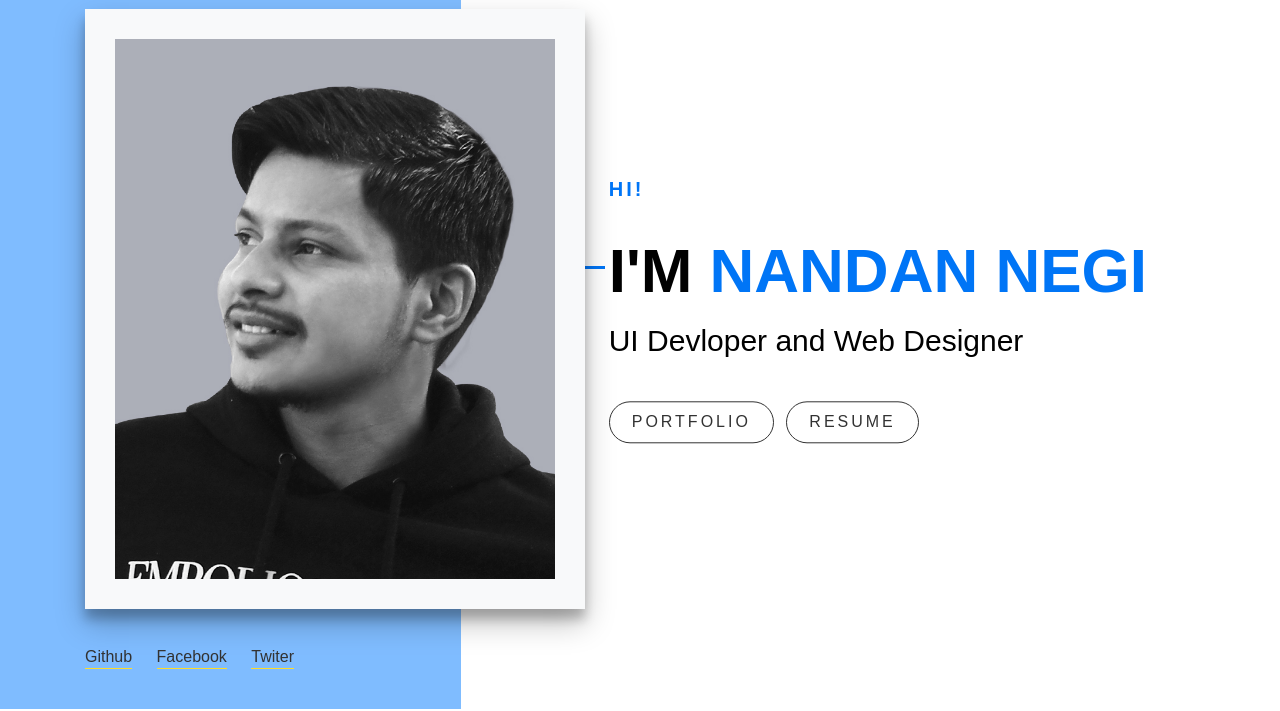
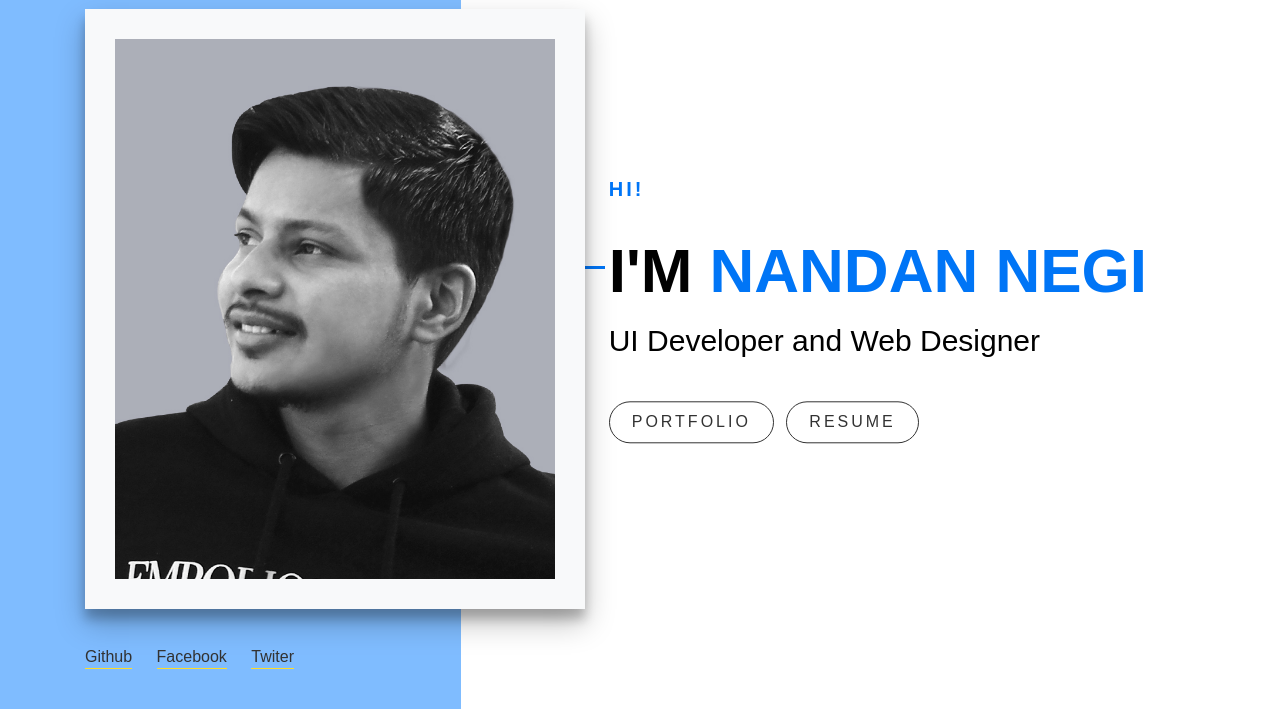
Before and after one commit to neginandan37/neginandan37.github.io, a plain HTML site: page index.html in a window 1280 px wide. Shown: the part 91-802 px from the top of the page. Drawn offline with nearby package versions, Linux system fonts and the light colour scheme.

Commit message:
some changes

```diff
--- a/index.html
+++ b/index.html
@@ -49,7 +49,7 @@
                 <div class="info-box">
                   <span class="subheading">Hi!</span>
                   <h1>I'm <span>Nandan Negi</span></h1>
-                  <h2>UI Devloper and Web Designer</h2>
+                  <h2>UI Developer and Web Designer</h2>
                   <a href="#section4">PORTFOLIO</a>
                   <a href="pdf/NANDAN resume.pdf">RESUME</a>
               </div>
```
